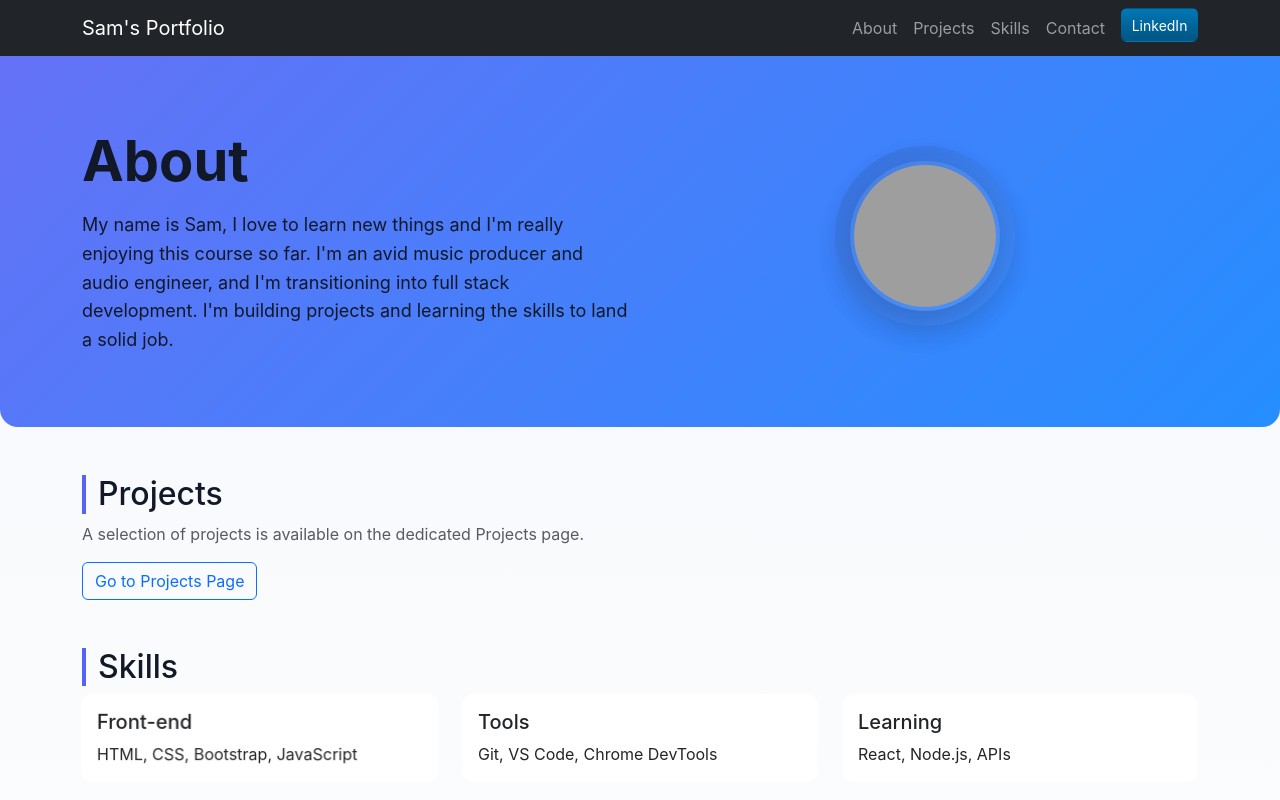
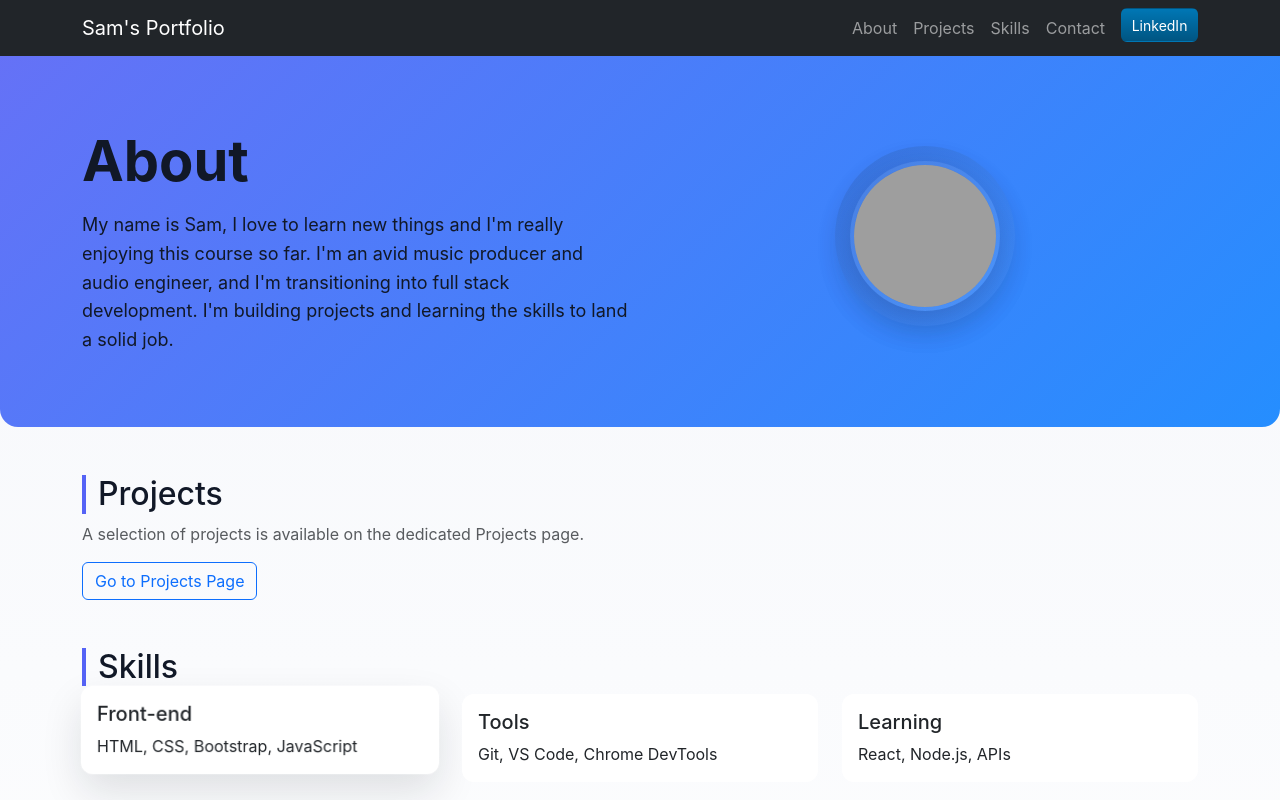
Before and after one commit to Smo0o/Personal-Website-Smo-project1, a plain HTML site: page Website/main.html in a window 1280 px wide. In both pictures the pointer is over the element 260 px from the left and 737 px from the top of the page. Shown: the top 800 px of the page. Drawn offline with nearby package versions, Linux system fonts and the light colour scheme; files that its build step writes are made by us from their sources; grey boxes are pictures that could not be loaded.

Commit message:
Update styles.css

```diff
--- a/Website/styles.css
+++ b/Website/styles.css
@@ -90,6 +90,10 @@ section h2{
 
 .shadow-sm{ box-shadow: 0 6px 18px rgba(15, 23, 36, 0.06); }
 
+/* Slight lift + stronger shadow on hover for cards to emphasize 'card' feel */
+.tilt-card .card{ transition: transform 220ms ease, box-shadow 220ms ease; }
+.tilt-card:hover .card{ transform: translateY(-8px); box-shadow: 0 18px 40px rgba(15,23,36,0.12); }
+
 .btn-linkedin{
   background: linear-gradient(180deg,#0077b5,#005582);
   color: #fff;
```
